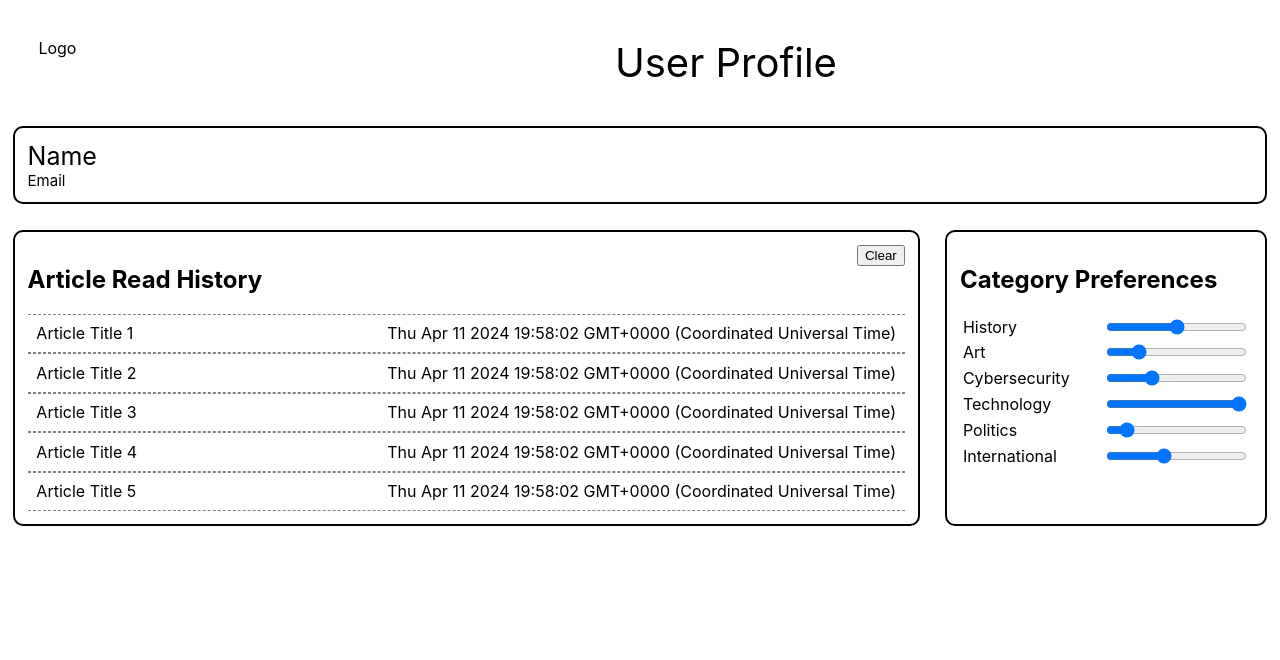
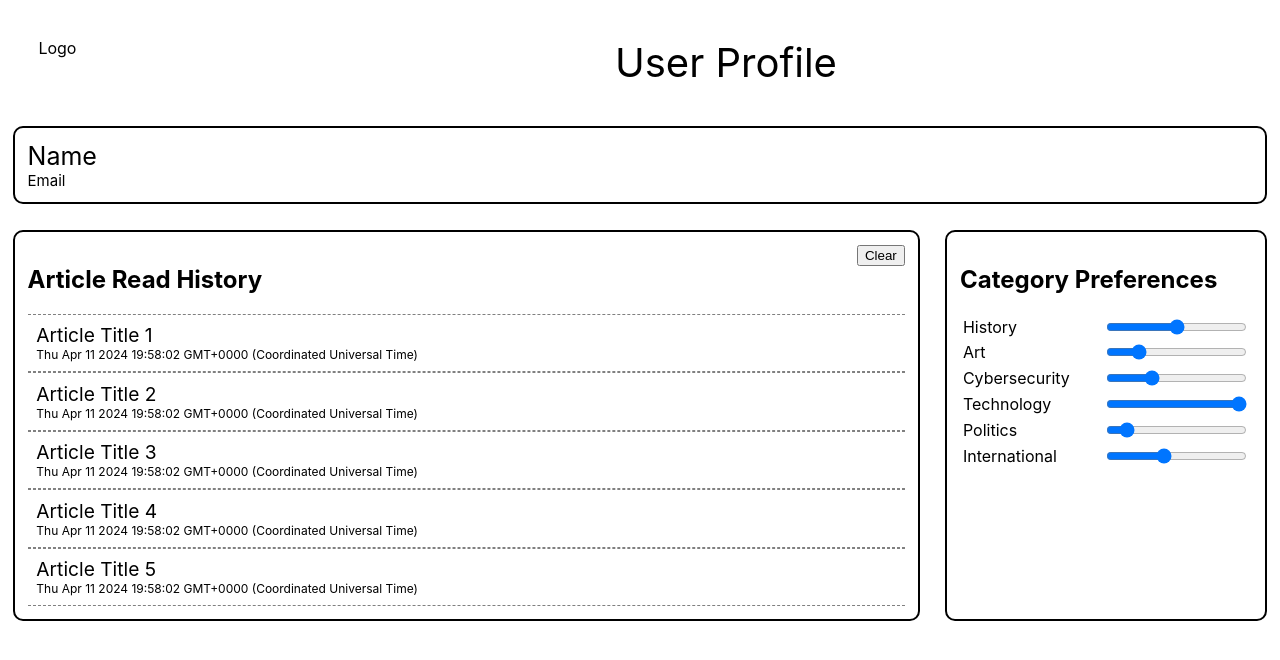
Before and after one commit to AdaptiveArtemis/AdaptiveArtemisNewsRecommendation, a React (Create React App) app: page /profile in a window 1280 px wide. Shown: the top 660 px of the page. Built offline with nearby package versions, Linux system fonts and the light colour scheme; no server answers.

Commit message:
Minor changes to the Profile Page CSS

```diff
--- a/src/stylesheets/UserProfilePage.css
+++ b/src/stylesheets/UserProfilePage.css
@@ -58,7 +58,6 @@
 }
 
 .articleItem {
-    display: flex;
     padding: 1%;
     justify-content: space-evenly;
     border-top: 0.5px dashed grey;
@@ -66,12 +65,12 @@
 }
 
 .articleTitle {
-    flex: 1;
+    font-size: 120%;
     text-align: start;
 }
 
-.articleSubtitle {
-    flex: 3;
+.articleTimestamp {
+    font-size: 75%;
     text-align: start;
 }
 
```
